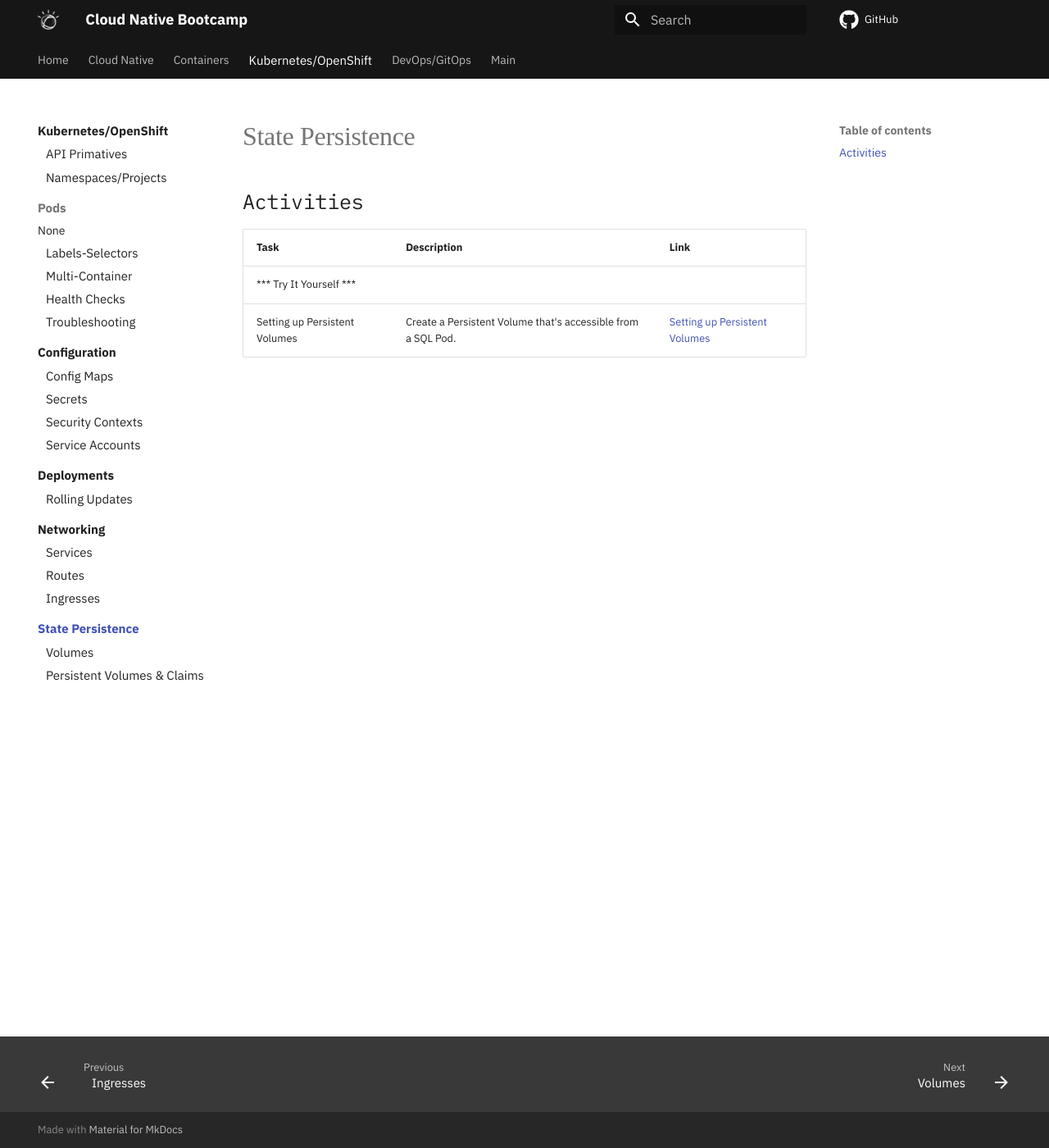
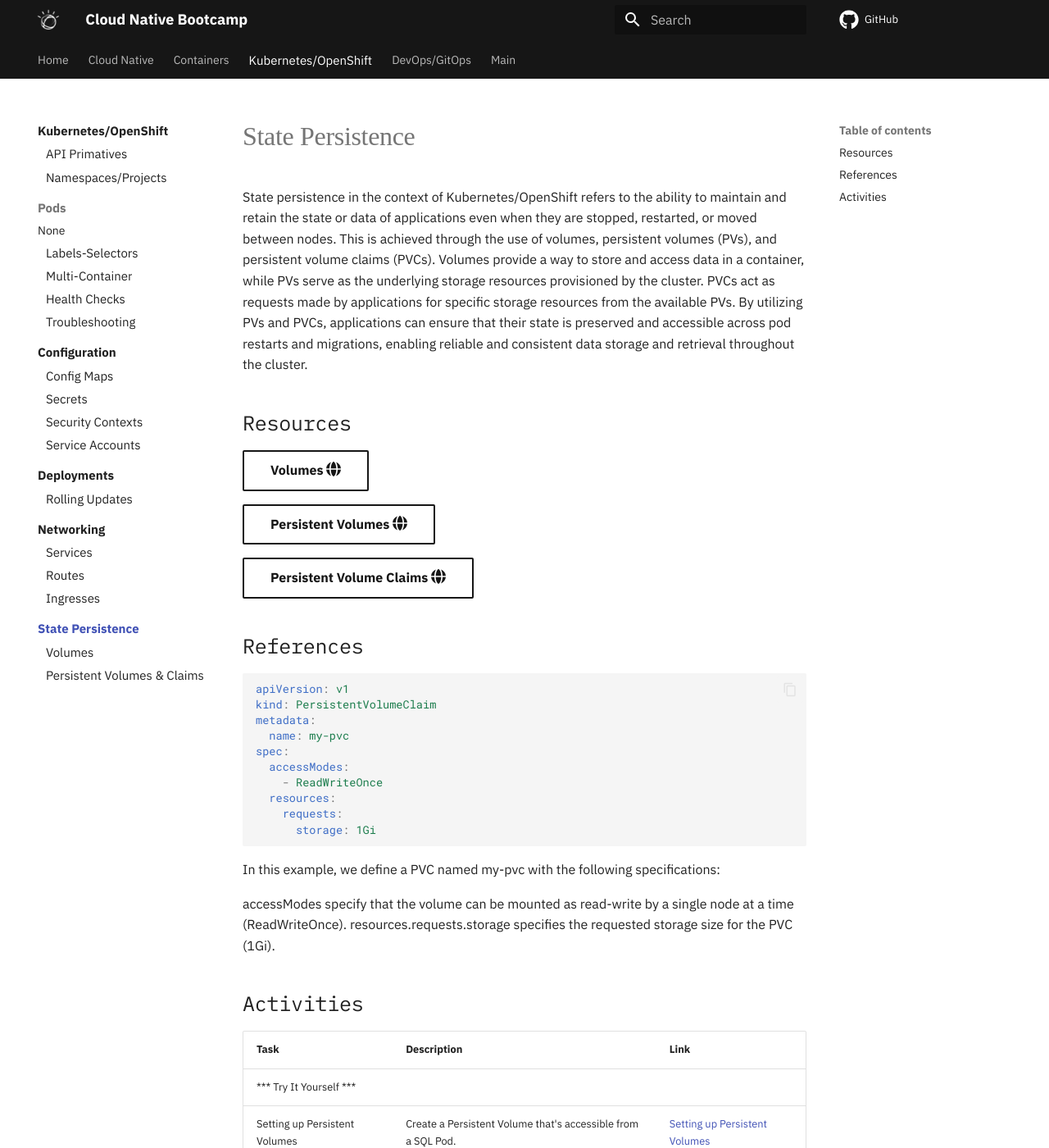
Before and after one commit to ibm-cloud-architecture/cloud-native-bootcamp, an MkDocs documentation site: the page built from docs/openshift/state-persistence/index.md, in a window 1280 px wide and 1400 px high. Shown: the whole window at 82% size. Built offline with MkDocs 1.6.1 and Material for MkDocs 9.7.7, drawn with Linux system fonts in a browser that asks for light colours; some web fonts are replaced; comment, search, counter and statistics services are not loaded.

Commit message:
State persistence

````diff
--- a/docs/openshift/state-persistence/index.md
+++ b/docs/openshift/state-persistence/index.md
@@ -1,8 +1,39 @@
 # State Persistence
+
+State persistence in the context of Kubernetes/OpenShift refers to the ability to maintain and retain the state or data of applications even when they are stopped, restarted, or moved between nodes. This is achieved through the use of volumes, persistent volumes (PVs), and persistent volume claims (PVCs). Volumes provide a way to store and access data in a container, while PVs serve as the underlying storage resources provisioned by the cluster. PVCs act as requests made by applications for specific storage resources from the available PVs. By utilizing PVs and PVCs, applications can ensure that their state is preserved and accessible across pod restarts and migrations, enabling reliable and consistent data storage and retrieval throughout the cluster.
+
+## Resources
+
+
+[Volumes :fontawesome-solid-globe:](https://kubernetes.io/docs/concepts/storage/volumes/){ .md-button target="_blank"}
+
+[Persistent Volumes :fontawesome-solid-globe:](https://kubernetes.io/docs/concepts/storage/persistent-volumes/){ .md-button target="_blank"}
+
+[Persistent Volume Claims :fontawesome-solid-globe:](https://kubernetes.io/docs/concepts/storage/persistent-volumes/#persistentvolumeclaims){ .md-button target="_blank"}
+
+## References
+
+```yaml
+apiVersion: v1
+kind: PersistentVolumeClaim
+metadata:
+  name: my-pvc
+spec:
+  accessModes:
+    - ReadWriteOnce
+  resources:
+    requests:
+      storage: 1Gi
+```
+In this example, we define a PVC named my-pvc with the following specifications:
+
+accessModes specify that the volume can be mounted as read-write by a single node at a time (ReadWriteOnce).
+resources.requests.storage specifies the requested storage size for the PVC (1Gi).
+
 
 ## Activities
 
 | Task                            | Description         | Link        |
 | --------------------------------| ------------------  |:----------- |
 | *** Try It Yourself ***                         |         |
-| Setting up Persistent Volumes | Create a Persistent Volume that's accessible from a SQL Pod. | [Setting up Persistent Volumes](../labs/kube-overview/activities/labs/lab10/index.md) |
+| Setting up Persistent Volumes | Create a Persistent Volume that's accessible from a SQL Pod. | [Setting up Persistent Volumes](../../labs/kubernetes/lab10/index.md) |
````
Also changed, not shown: docs/openshift/services-networking/index.md (+2 -2 lines).
